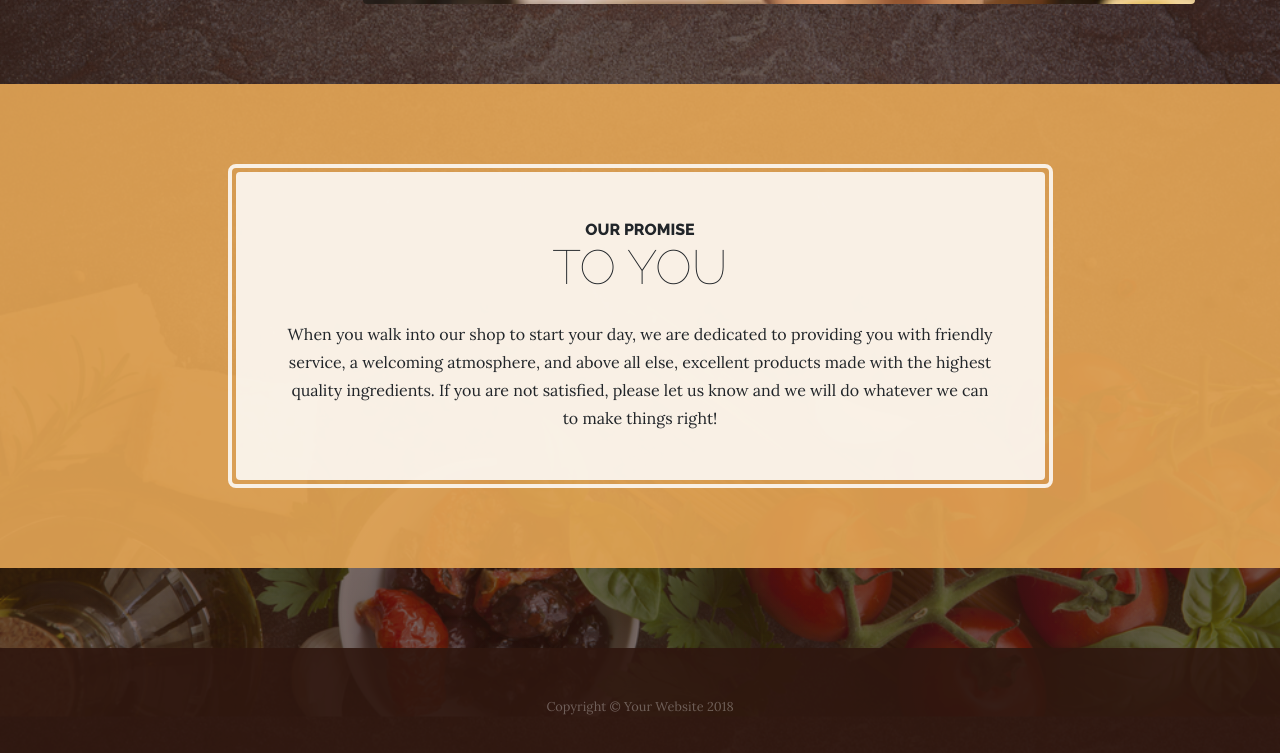
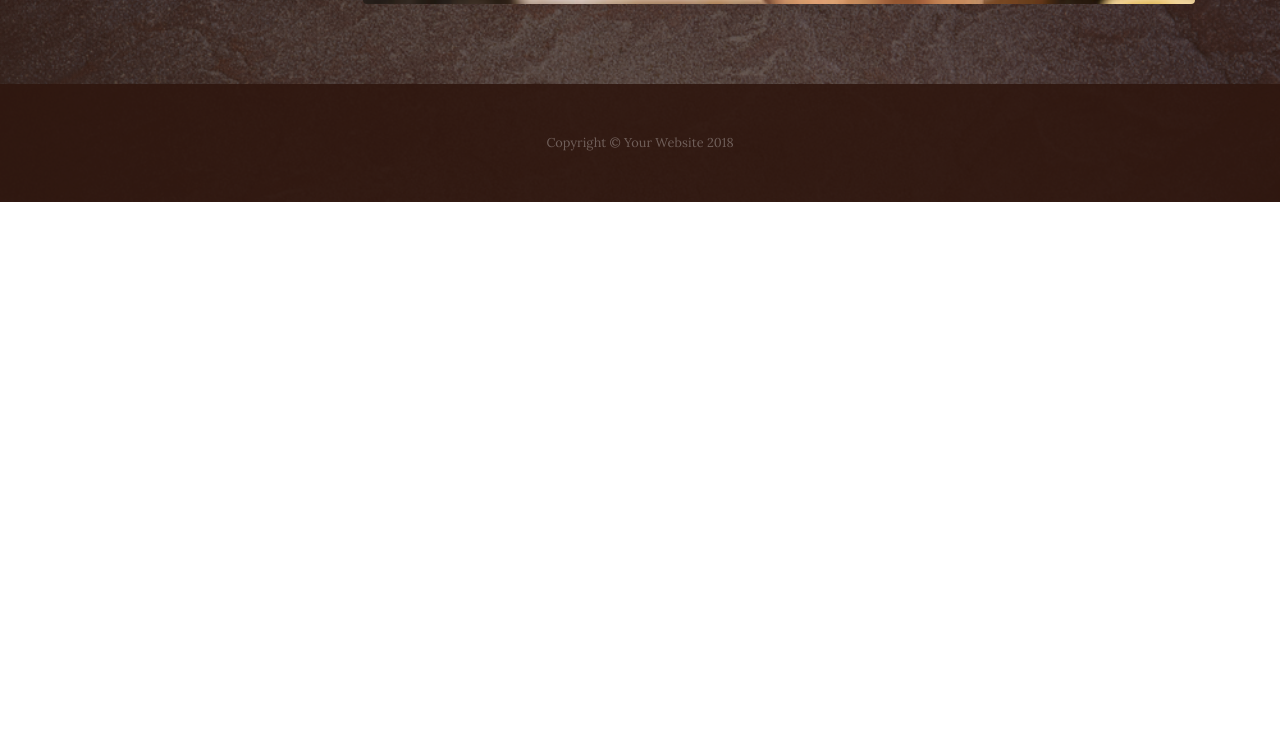
Before and after one commit to samantha-u/chexpiry, a website: page index.html in a window 1280 px wide. Shown: the part 991-1744 px from the top of the page. After the commit the page ends 1193 px from the top, so only its background shows below. Drawn offline with Linux system fonts and the light colour scheme.

Commit message:
Remove our promise to you

```diff
--- a/index.html
+++ b/index.html
@@ -76,21 +76,6 @@
       </div>
     </section>
 
-    <section class="page-section cta">
-      <div class="container">
-        <div class="row">
-          <div class="col-xl-9 mx-auto">
-            <div class="cta-inner text-center rounded">
-              <h2 class="section-heading mb-4">
-                <span class="section-heading-upper">Our Promise</span>
-                <span class="section-heading-lower">To You</span>
-              </h2>
-              <p class="mb-0">When you walk into our shop to start your day, we are dedicated to providing you with friendly service, a welcoming atmosphere, and above all else, excellent products made with the highest quality ingredients. If you are not satisfied, please let us know and we will do whatever we can to make things right!</p>
-            </div>
-          </div>
-        </div>
-      </div>
-    </section>
 
     <footer class="footer text-faded text-center py-5">
       <div class="container">
```
